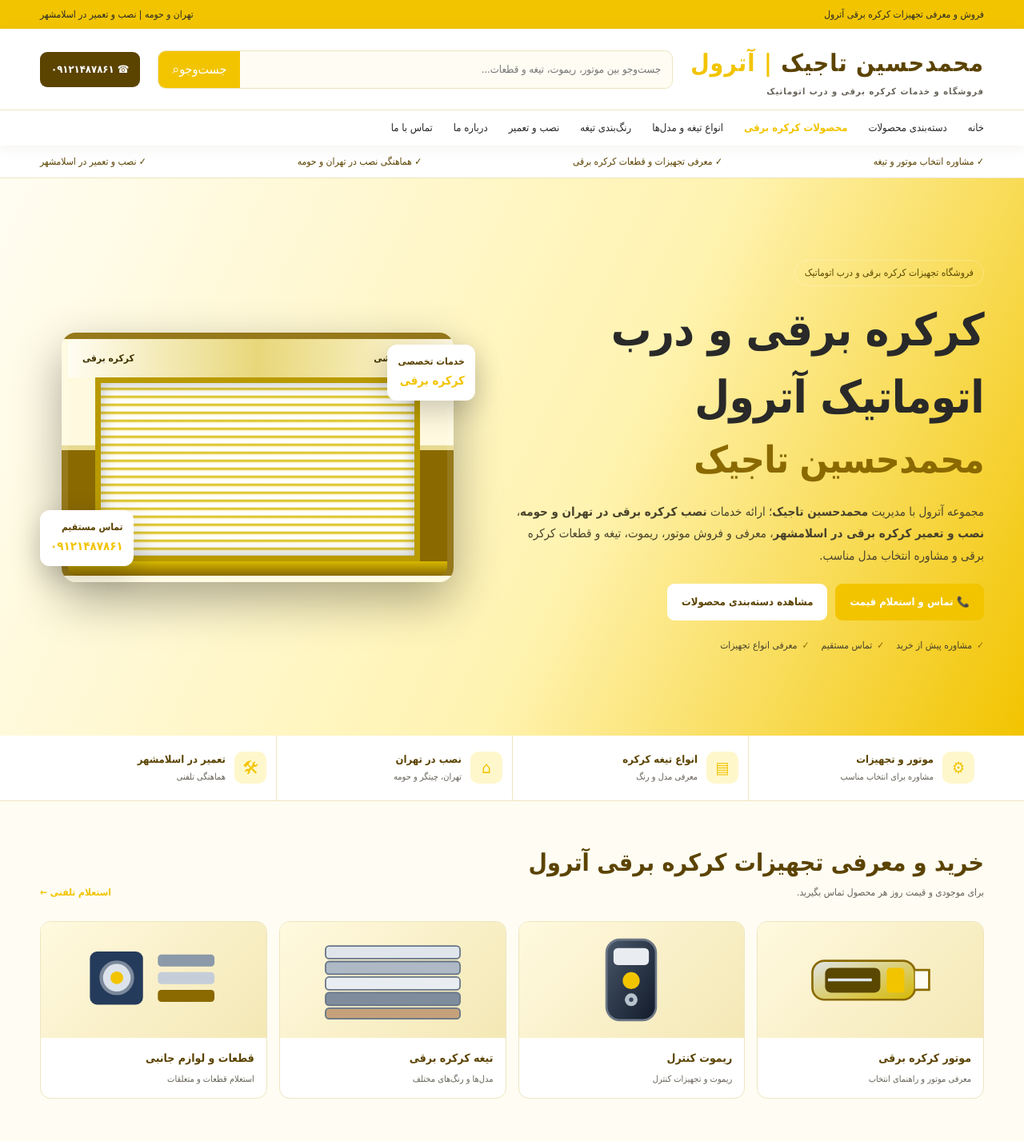
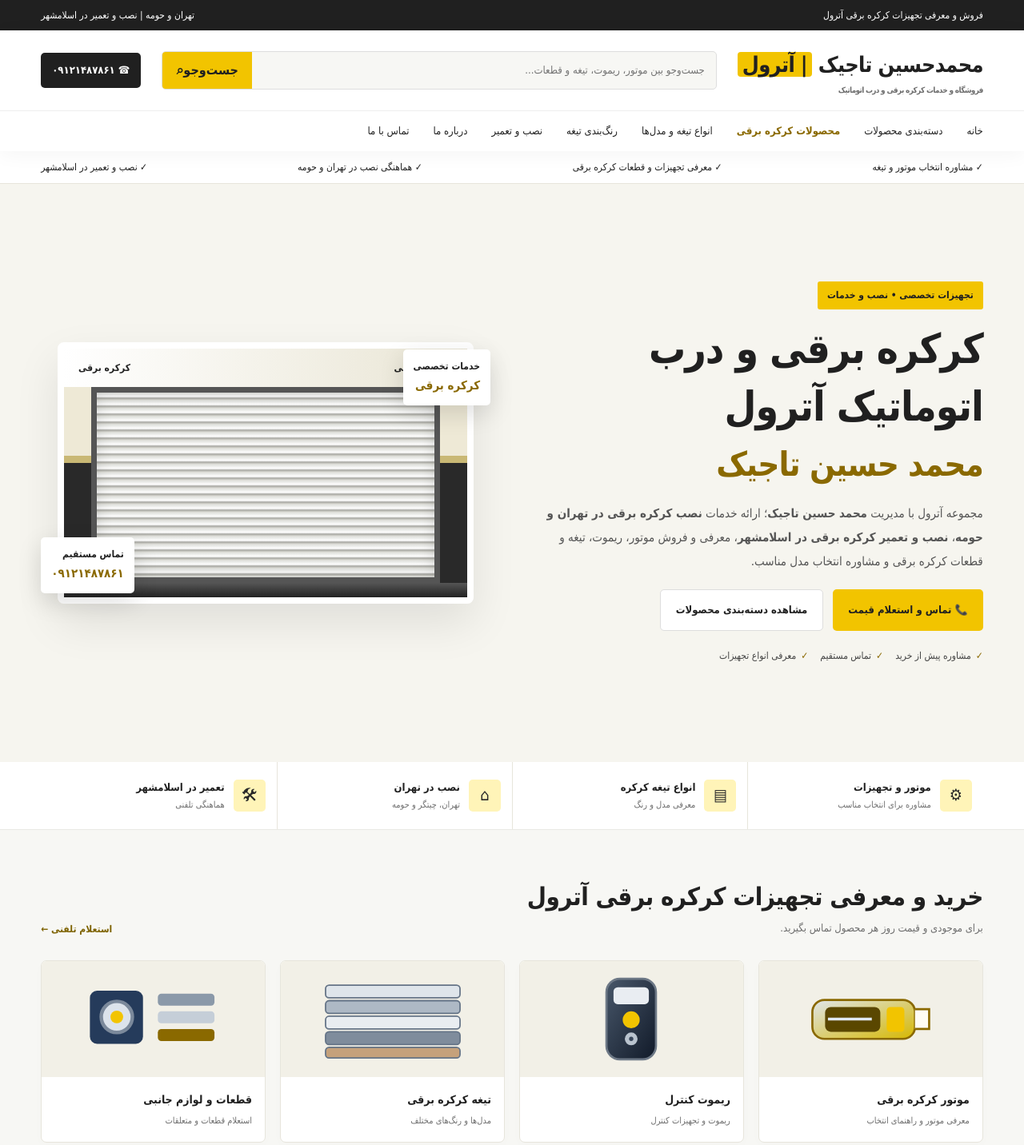
Before and after one commit to ketabiiarezoo-ui/My-first-website-project-atroll, a plain HTML site: page index.html in a window 1280 px wide. Shown: the top 1432 px of the page at 80% size. Drawn offline with Linux system fonts and the light colour scheme.

Commit message:
Redesign ATROLL as modern yellow white industrial storefront

```diff
--- a/index.html
+++ b/index.html
@@ -30,6 +30,81 @@
 .mobile-call{display:none}
 @media(max-width:850px){.head-main{gap:12px}.tag{display:none}.hero-grid{gap:20px}.benefit-grid{grid-template-columns:repeat(2,1fr)}.benefit:nth-child(2){border-left:0}.cat-grid,.products-grid{grid-template-columns:repeat(2,1fr)}.slat-layout{grid-template-columns:1fr}.slat-photo{max-height:260px}.navrow .container{gap:18px}}
 @media(max-width:560px){.model-grid{grid-template-columns:1fr}.model-art{height:160px}body{padding-bottom:62px}.topline .container{justify-content:center}.head-main{flex-wrap:wrap;padding:10px 0}.logo{font-size:25px}.search{order:3;flex-basis:100%}.head-call{margin-right:auto;padding:8px 10px;font-size:11px}.navrow .container{gap:20px;font-size:12px}.hero-grid{grid-template-columns:1fr;padding:35px 0}.hero h1{font-size:clamp(30px,7vw,38px);line-height:1.55}.hero h1 .brand-name{font-size:1em}.hero h1 .person-name{font-size:.84em}.hero p{font-size:13px}.hero-visual{min-height:245px}.shutter-door{height:170px;margin:0 25px}.scene-top{height:35px}.floating{font-size:10px}.benefit{padding:12px 5px;gap:7px}.benefit .ico{width:34px;height:34px}.benefit b{font-size:11px}.benefit small{font-size:10px}.section-title{align-items:flex-start}.section-title h2{font-size:22px}.cat-grid,.products-grid{gap:10px}.cat-img{height:115px}.product-img{height:140px}.cat-copy,.product-info{padding:10px}.product-info p{min-height:55px}.slat-details{gap:8px}.slat{padding:10px}.areas-grid,.contact-grid{grid-template-columns:1fr}.about-flex{align-items:flex-start;flex-direction:column}.mobile-call{display:block;position:fixed;z-index:60;bottom:0;right:0;left:0;background:var(--red);color:#fff;text-align:center;padding:12px;font-weight:bold;box-shadow:0 -4px 16px #5a470020}}
+
+/* ATROLL redesign: modern industrial storefront */
+:root{--navy:#202020;--navy2:#353535;--red:#f2c400;--ink:#242424;--muted:#6f6f6f;--bg:#f7f7f4;--line:#e7e5dc;--white:#fff;--green:#28784b}
+body{background:#fff;color:#242424;font-family:Tahoma,"Segoe UI",sans-serif}
+.container{width:min(1240px,92%)}
+.topline{background:#202020;color:#fff;padding:8px 0}
+header{background:#fff;box-shadow:0 4px 24px #0000000b}
+.head-main{padding:18px 0;gap:26px}
+.logo{font-size:27px;color:#202020;letter-spacing:-.7px}
+.logo span{color:#202020!important;background:#f2c400;padding:0 6px;border-radius:4px}
+.tag{font-size:10px}
+.search{border:1px solid #dedede;background:#f7f7f4;border-radius:5px}
+.search button{background:#f2c400;color:#202020;font-weight:bold}
+.head-call{background:#202020;color:#fff;border-radius:5px}
+.navrow{border-top:1px solid #eee}
+.navrow .container{gap:30px;padding:13px 0}
+.navrow a:hover,.navrow .highlight{color:#8a6900}
+.hero{background:#f6f5ef;color:#202020;position:relative}
+.hero-grid{grid-template-columns:1fr 1fr;gap:54px;padding:62px 0}
+.badge{background:#f2c400;border:0;color:#202020;border-radius:3px;font-weight:bold;padding:6px 12px}
+.hero h1{font-size:clamp(34px,4vw,52px);line-height:1.42;letter-spacing:-1px}
+.hero h1 .brand-name{color:#202020;font-size:1em}
+.hero h1 .person-name{color:#8a6900;font-size:.82em;margin-top:6px}
+.hero h1 span{color:#8a6900}
+.hero p{color:#555;font-size:15px;line-height:2}
+.actions{gap:12px}
+.btn{border-radius:5px;padding:13px 19px}
+.btn-red{background:#f2c400;color:#202020}
+.btn-white{background:#fff;color:#202020;border:1px solid #ddd}
+.hero-points{color:#444}
+.hero-visual{min-height:340px}
+.shutter-scene{max-width:520px;border:8px solid #fff;border-radius:8px;background:linear-gradient(#eee9d6 0 43%,#c9b875 43% 46%,#292929 46%);box-shadow:0 24px 55px #00000018}
+.scene-top{background:linear-gradient(90deg,#fff,#e9e5d4);color:#242424}
+.shutter-door{height:245px;background:repeating-linear-gradient(to bottom,#dfe0dc 0,#fff 5px,#a6a6a0 7px,#e8e8e2 10px);border:7px solid #555;box-shadow:inset 0 0 20px #0002}
+.floor{background:linear-gradient(#555,#222)}
+.floating{border-radius:5px;color:#202020;box-shadow:0 10px 30px #0002}
+.floating b{color:#8a6900}
+.benefits{border-bottom:1px solid #e9e9e4}
+.benefit{padding:20px 14px}
+.benefit .ico{background:#fff4b8;color:#292929;border-radius:5px}
+.benefit b,.section-title h2,.cat-copy h3,.product-info h3,.slat h3,.model-copy h3,.contact-box h3,.about-flex h2{color:#202020}
+section{padding:60px 0}
+.section-title{margin-bottom:28px}
+.section-title h2{font-size:clamp(23px,3vw,31px);letter-spacing:-.5px}
+.section-title p{font-size:13px}
+.section-title a{color:#7d6200}
+.categories,.slats,.contact{background:#f7f7f4}
+.cat-grid,.products-grid{gap:18px}
+.cat,.product,.model-card,.contact-box{border:1px solid #e7e5dc;border-radius:7px;box-shadow:0 4px 15px #00000004}
+.cat:hover,.product:hover{box-shadow:0 14px 30px #00000012}
+.cat-img{background:#f2f0e7}
+.cat-copy{padding:16px}
+.cat-copy h3,.product-info h3{font-size:14px}
+.product-img{background:#f7f7f4}
+.label{background:#f2c400;color:#202020;border-radius:3px}
+.price{color:#6c5500}
+.mini-btn{background:#202020;color:#fff;border-radius:4px}
+.slat-photo{border-radius:7px}
+.slat{border-radius:7px}
+.model-card{border-radius:7px}
+.model-art{background:linear-gradient(135deg,#f7f7f4,#e9e4ce)}
+.model-tip{background:#fff9d9;border-right-color:#f2c400;color:#4a4636}
+.area{background:#202020!important;color:#fff}
+.area:nth-child(2){background:#fff!important;color:#242424;border:1px solid #e7e5dc}
+.area li:before{color:#f2c400}
+.about-band{background:#fff}
+.about-flex h2 span{color:#8a6900}
+.contact-box{padding:26px}
+.phone{border:1px solid #e4e1d5;border-radius:5px;color:#202020}
+footer{background:#202020;color:#ddd}
+footer b{color:#f2c400}
+.mobile-call{background:#f2c400;color:#202020}
+@media(max-width:850px){.hero-grid{gap:28px;padding:42px 0}.navrow .container{gap:20px}}
+@media(max-width:560px){.hero-grid{padding:32px 0}.hero-visual{min-height:245px}.shutter-door{height:170px}.section-title h2{font-size:22px}.head-main{gap:10px}.logo{font-size:23px}}
+
 </style>
 </head>
 <body>
@@ -47,7 +122,7 @@
 <div style="background:#fff;border-bottom:1px solid var(--line);font-size:12px;color:var(--navy)"><div class="container" style="display:flex;justify-content:space-between;gap:12px;flex-wrap:wrap;padding:9px 0"><span>✓ مشاوره انتخاب موتور و تیغه</span><span>✓ معرفی تجهیزات و قطعات کرکره برقی</span><span>✓ هماهنگی نصب در تهران و حومه</span><span>✓ نصب و تعمیر در اسلامشهر</span></div></div>
 <main>
 <section class="hero" id="home"><div class="container hero-grid">
- <div><span class="badge">فروشگاه تجهیزات کرکره برقی و درب اتوماتیک</span><h1><span class="brand-name">کرکره برقی و درب اتوماتیک آترول</span><span class="person-name">محمدحسین تاجیک</span></h1><p>مجموعه آترول با مدیریت <strong>محمدحسین تاجیک</strong>؛ ارائه خدمات <strong>نصب کرکره برقی در تهران و حومه</strong>، <strong>نصب و تعمیر کرکره برقی در اسلامشهر</strong>، معرفی و فروش موتور، ریموت، تیغه و قطعات کرکره برقی و مشاوره انتخاب مدل مناسب.</p><div class="actions"><a class="btn btn-red" href="tel:09121487861">📞 تماس و استعلام قیمت</a><a class="btn btn-white" href="#products">مشاهده دسته‌بندی محصولات</a></div><div class="hero-points"><span>مشاوره پیش از خرید</span><span>تماس مستقیم</span><span>معرفی انواع تجهیزات</span></div></div>
+ <div><span class="badge">تجهیزات تخصصی • نصب و خدمات</span><h1><span class="brand-name">کرکره برقی و درب اتوماتیک آترول</span><span class="person-name">محمد حسین تاجیک</span></h1><p>مجموعه آترول با مدیریت <strong>محمد حسین تاجیک</strong>؛ ارائه خدمات <strong>نصب کرکره برقی در تهران و حومه</strong>، <strong>نصب و تعمیر کرکره برقی در اسلامشهر</strong>، معرفی و فروش موتور، ریموت، تیغه و قطعات کرکره برقی و مشاوره انتخاب مدل مناسب.</p><div class="actions"><a class="btn btn-red" href="tel:09121487861">📞 تماس و استعلام قیمت</a><a class="btn btn-white" href="#products">مشاهده دسته‌بندی محصولات</a></div><div class="hero-points"><span>مشاوره پیش از خرید</span><span>تماس مستقیم</span><span>معرفی انواع تجهیزات</span></div></div>
  <div class="hero-visual"><div class="shutter-scene" role="img" aria-label="تصویر نمایشی کرکره برقی فلزی"><div class="scene-top"><span>نمونه نمایشی</span><span>کرکره برقی</span></div><div class="shutter-door"></div><div class="floor"></div></div><div class="floating float-a">خدمات تخصصی<b>کرکره برقی</b></div><div class="floating float-b">تماس مستقیم<b>۰۹۱۲۱۴۸۷۸۶۱</b></div></div>
 </div></section>
 <div class="benefits"><div class="container benefit-grid"><div class="benefit"><span class="ico">⚙</span><div><b>موتور و تجهیزات</b><small>مشاوره برای انتخاب مناسب</small></div></div><div class="benefit"><span class="ico">▤</span><div><b>انواع تیغه کرکره</b><small>معرفی مدل و رنگ</small></div></div><div class="benefit"><span class="ico">⌂</span><div><b>نصب در تهران</b><small>تهران، چیتگر و حومه</small></div></div><div class="benefit"><span class="ico">🛠</span><div><b>تعمیر در اسلامشهر</b><small>هماهنگی تلفنی</small></div></div></div></div>
```
